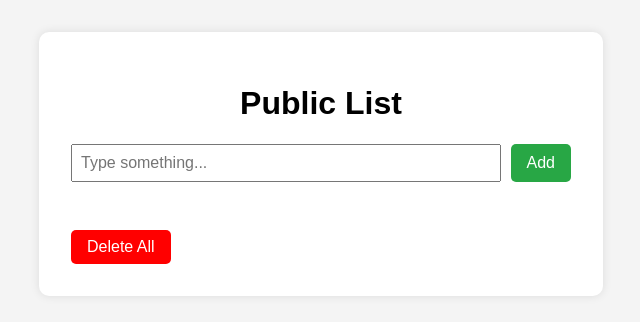
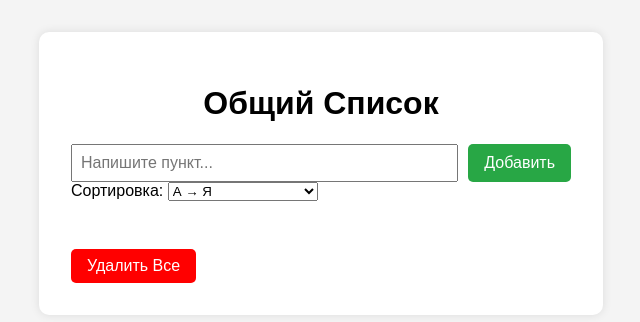
Before and after one commit to Tiko102030/GroceList, a Flask app: page / in a window 1280 px wide. Shown: the top 322 px of the page, without its empty margins (319-959 px from the left). Run offline with Flask 3, Linux system fonts and the light colour scheme; data that the repository does not hold is empty.

Commit message:
Added sorting options

```diff
--- a/app.py
+++ b/app.py
@@ -51,10 +51,22 @@ def clear_items():
 
 @app.route('/items')
 def get_items():
+    sort = request.args.get('sort', 'added')
+    print(f"SORT PARAM: {sort}")  # check what value is passed
+
     conn = get_db_connection()
-    items = conn.execute('SELECT id, item FROM list').fetchall()
+    if sort == 'az':
+        items = conn.execute('SELECT id, item FROM list ORDER BY item COLLATE NOCASE ASC').fetchall()
+    elif sort == 'za':
+        items = conn.execute('SELECT id, item FROM list ORDER BY item COLLATE NOCASE DESC').fetchall()
+    else:
+        items = conn.execute('SELECT id, item FROM list').fetchall()
     conn.close()
+
     return jsonify(items)
+
+
+
 
 
 
--- a/templates/index.html
+++ b/templates/index.html
@@ -2,30 +2,40 @@
 <html lang="en">
 <head>
     <meta charset="UTF-8">
-    <title>Shared Public List</title>
+    <title>Общий Список</title>
+    <meta name="viewport" content="width=device-width, initial-scale=1.0">
     <link rel="stylesheet" href="{{ url_for('static', filename='style.css') }}">
 </head>
 <body>
     <div class="container">
-        <h1>Public List</h1>
+        <h1>Общий Список</h1>
 
         <form id="add-form">
-            <input type="text" id="item-input" placeholder="Type something..." required>
-            <button type="submit">Add</button>
+            <input type="text" id="item-input" placeholder="Напишите пункт..." required>
+            <button type="submit">Добавить</button>
         </form>
+
+        <label for="sort-select">Сортировка:</label>
+        <select id="sort-select">
+            <option value="az">А → Я</option>
+            <option value="za">Я → А</option>
+            <option value="added">По времени добавки</option>
+        </select>
+
+
 
         <ul id="list">
             {% for id, item in items %}
                 <li data-id="{{ id }}">
                     {{ item }}
-                    <button onclick="deleteItem({{ id }})">Delete</button>
+                    <button onclick="deleteItem({{ id }})">Удалить</button>
                 </li>
             {% endfor %}
         </ul>
 
 
         <button id="clear-button" style="margin-top: 1rem; background: red;">
-            Delete All
+            Удалить Все
         </button>
     </div>
 
@@ -79,7 +89,9 @@
         let lastItemCount = document.querySelectorAll('#list li').length;
 
         setInterval(async () => {
-            const res = await fetch('/items');
+            const sortOrder = document.getElementById('sort-select').value;
+            const res = await fetch(`/items?sort=${sortOrder}`);
+
             const items = await res.json();
 
             if (items.length !== lastItemCount) {
@@ -103,6 +115,11 @@
             }
         }, 2000); // every 2 seconds
 
+        document.getElementById('sort-select').addEventListener('change', () => {
+            lastItemCount = -1;  // force full list reload next tick
+        });
+
+
 
 
     </script>
```
Also changed, not shown: data.db.
